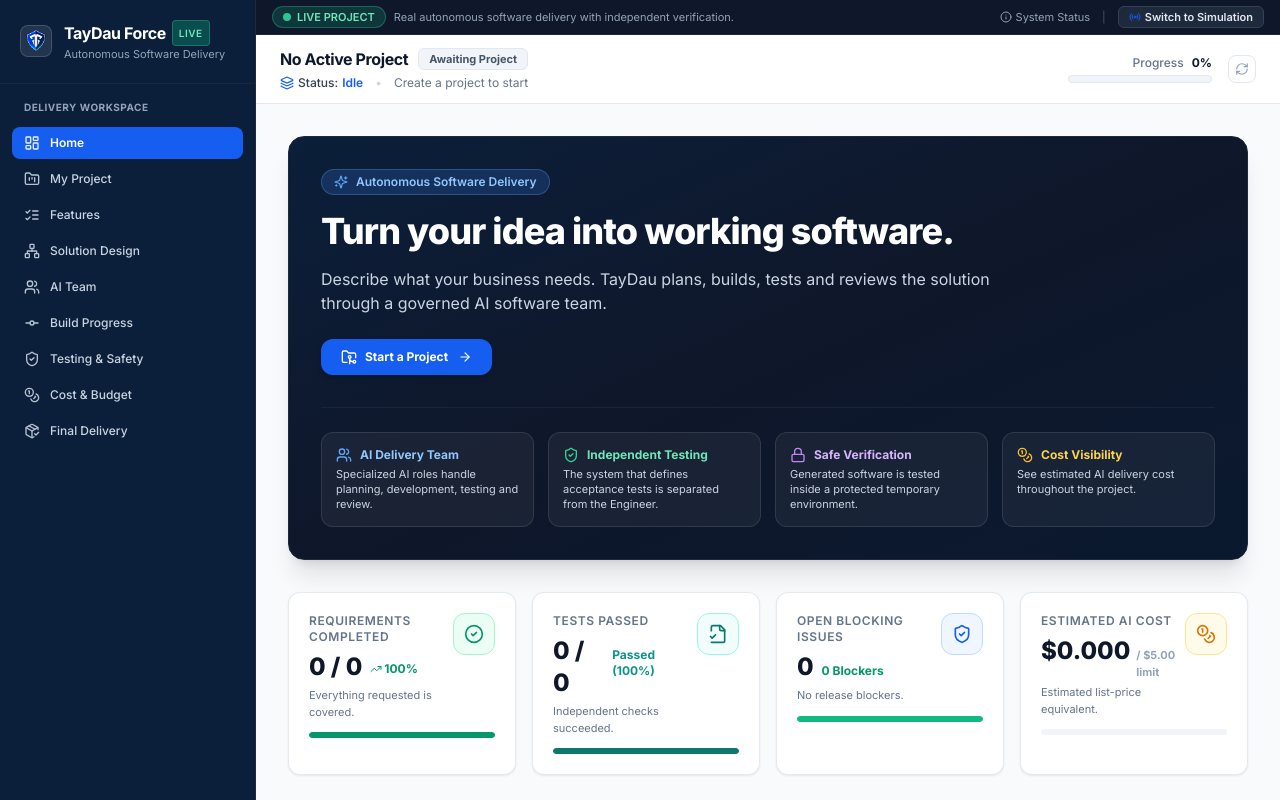
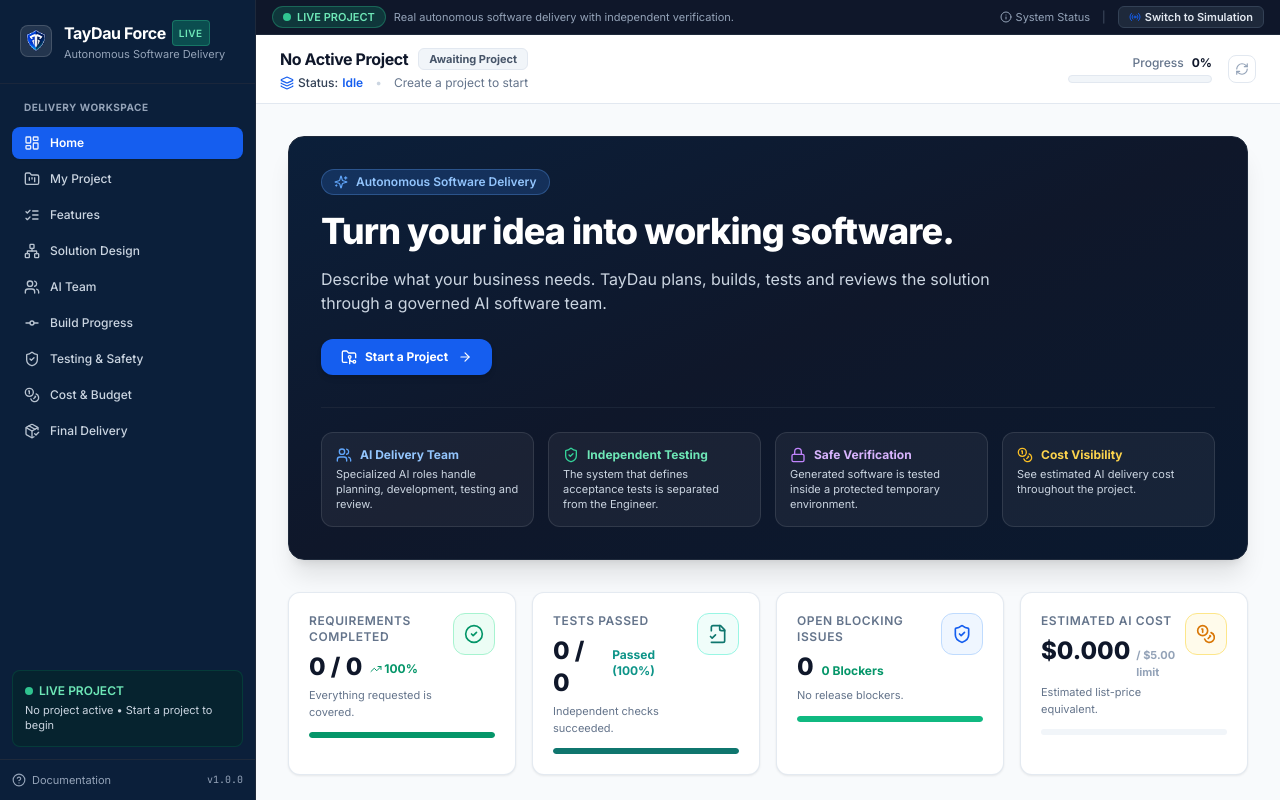
Before and after one commit to programmerpakistaniorg/taydau-force, a React (Vite) app: page / in a window 1280 px wide. Shown: the top 800 px of the page. Built offline with nearby package versions, Linux system fonts and the light colour scheme; no server answers.

Commit message:
fix(ui): lock sidebar to fixed 100vh height and prevent scrolling with page

```diff
--- a/src/components/layout/Sidebar.tsx
+++ b/src/components/layout/Sidebar.tsx
@@ -38,9 +38,9 @@
   ];
 
   return (
-    <aside className="w-64 bg-brand-navy flex flex-col shrink-0 text-slate-200 border-r border-slate-800 select-none z-20 min-h-screen">
+    <aside className="w-64 h-screen sticky top-0 flex flex-col shrink-0 bg-brand-navy text-slate-200 border-r border-slate-800 select-none z-20 overflow-hidden">
       {/* Brand Header */}
-      <div className="px-5 py-5 border-b border-slate-800/80 flex items-center gap-3">
+      <div className="px-5 py-5 border-b border-slate-800/80 flex items-center gap-3 shrink-0">
         <img
           src="/TayDau-Force-Logo.png"
           alt="TayDau Force Logo"
@@ -69,7 +69,7 @@
       </div>
 
       {/* Primary Navigation */}
-      <div className="flex-1 py-4 px-3 space-y-1 overflow-y-auto">
+      <div className="flex-1 py-4 px-3 space-y-1 overflow-y-auto min-h-0">
         <div className="px-3 pb-2 text-[10px] font-bold uppercase tracking-wider text-slate-400">
           Delivery Workspace
         </div>
@@ -100,6 +100,7 @@
       </div>
 
       {/* Mode-Aware Sidebar Footer Card */}
+      <div className="shrink-0">
         {mode === 'live' ? (
           <div className="p-3 mx-3 mb-3 rounded-lg bg-emerald-950/40 border border-emerald-800/40 text-emerald-200">
             <div className="flex items-center gap-1.5 text-xs font-semibold text-emerald-300 mb-1">
@@ -123,9 +124,10 @@
             </p>
           </div>
         )}
+      </div>
 
       {/* Footer / Docs */}
-      <div className="p-3 border-t border-slate-800 text-[11px] text-slate-400 flex items-center justify-between">
+      <div className="p-3 border-t border-slate-800 text-[11px] text-slate-400 flex items-center justify-between shrink-0">
         <button
           onClick={onOpenDocModal}
           className="flex items-center gap-1.5 hover:text-white transition-colors"
```
Lines whose indentation alone changed are shown as unchanged.
